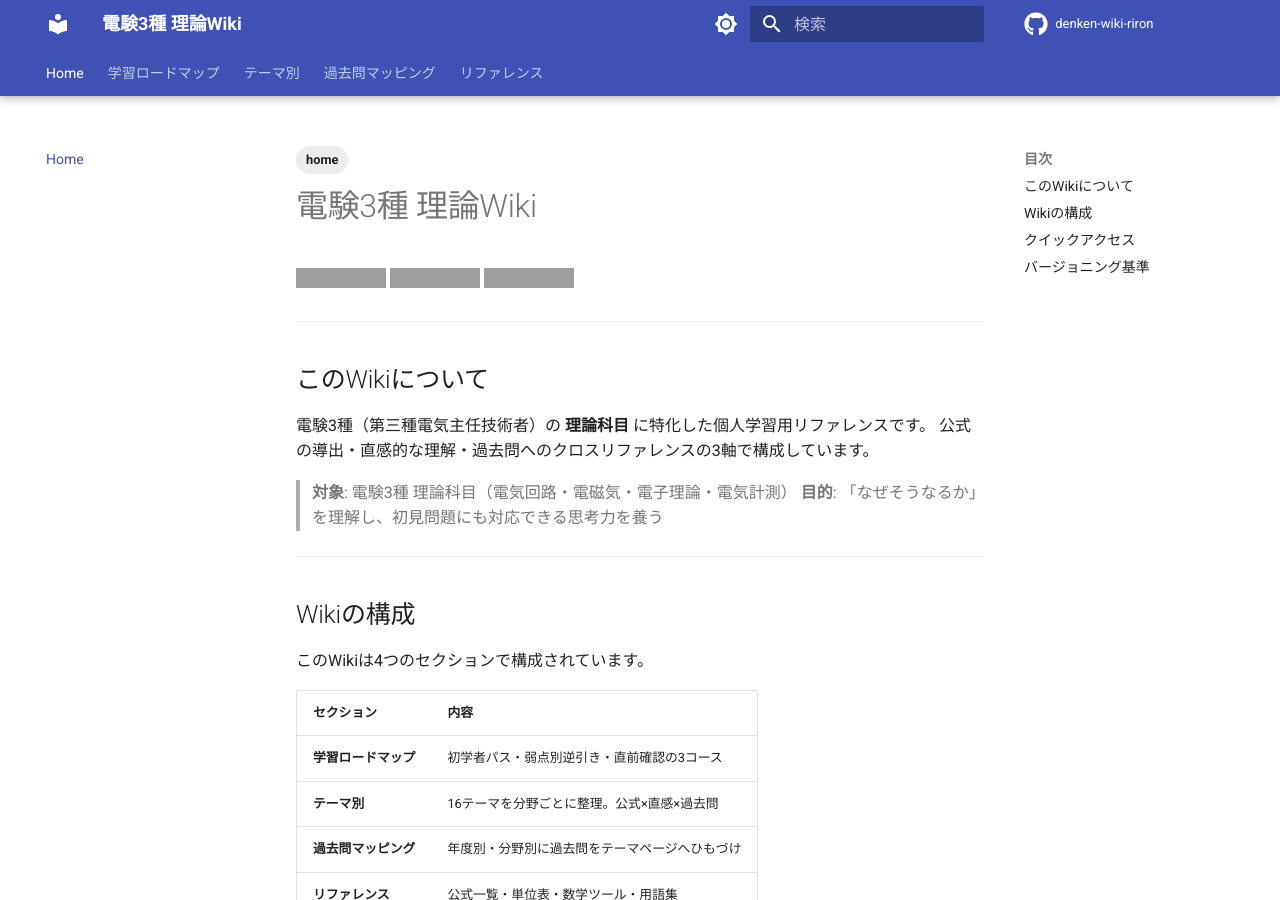
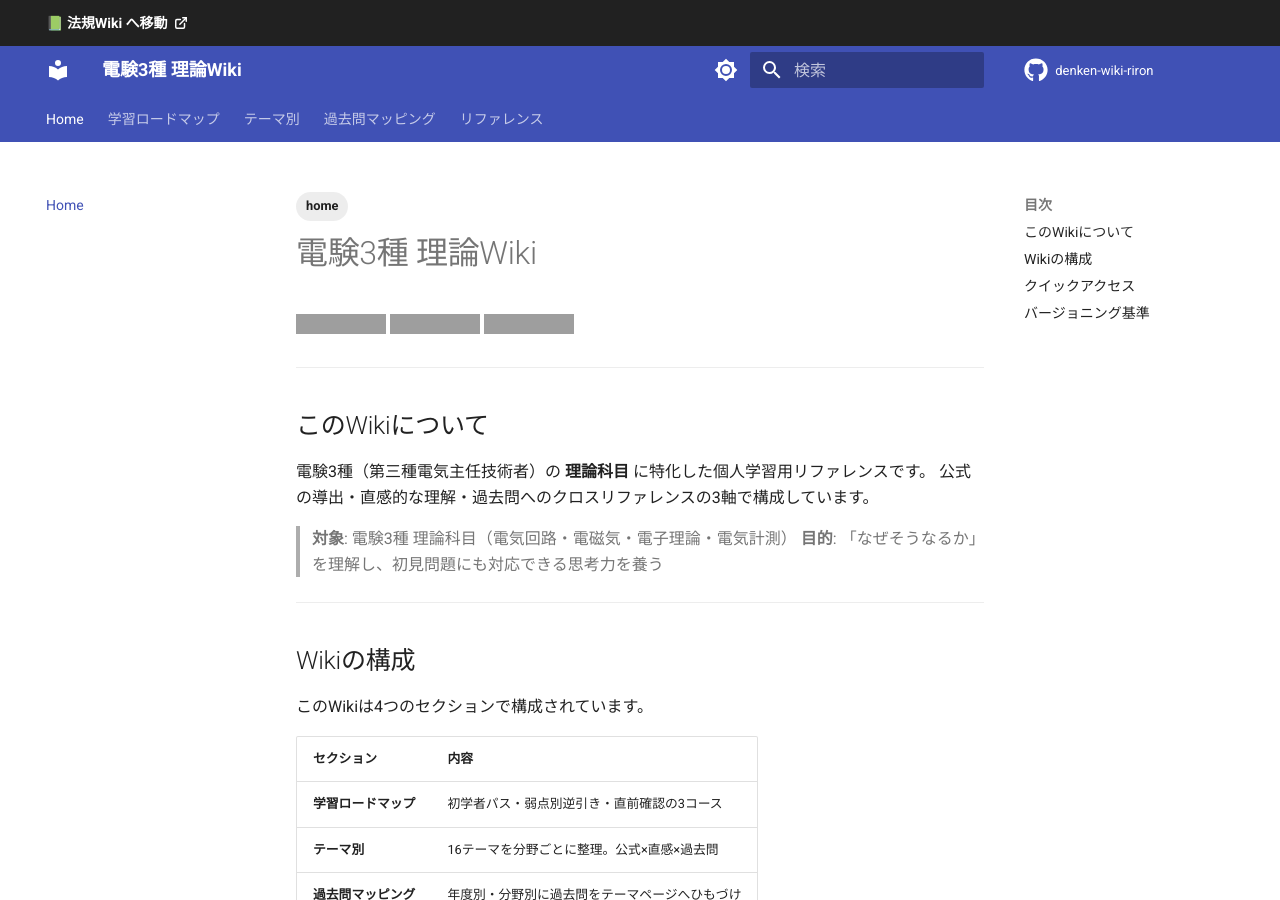
Before and after one commit to kfurufuru/denken-wiki-riron, an MkDocs documentation site: the page built from docs/index.md, in a window 1280 px wide and 900 px high. Built offline with MkDocs 1.6.1 and Material for MkDocs 9.7.7, drawn with Linux system fonts in a browser that asks for light colours; comment, search, counter and statistics services are not loaded; grey boxes are pictures that could not be loaded.

```diff
--- a/mkdocs.yml
+++ b/mkdocs.yml
@@ -8,6 +8,7 @@ copyright: "&copy; 2026 Furutachi — 個人学習用"
 
 theme:
   name: material
+  custom_dir: overrides
   language: ja
   palette:
     - scheme: default
--- /dev/null
+++ b/overrides/main.html
@@ -0,0 +1,9 @@
+{% extends "base.html" %}
+
+{% block announce %}
+  <a href="https://kfurufuru.github.io/denken-wiki/"
+     style="font-weight:600; color:#fff; text-decoration:none; display:flex; align-items:center; gap:6px;">
+    📗 法規Wiki へ移動
+    <svg xmlns="http://www.w3.org/2000/svg" width="14" height="14" viewBox="0 0 24 24" fill="none" stroke="currentColor" stroke-width="2.5" stroke-linecap="round" stroke-linejoin="round"><path d="M18 13v6a2 2 0 0 1-2 2H5a2 2 0 0 1-2-2V8a2 2 0 0 1 2-2h6"/><polyline points="15 3 21 3 21 9"/><line x1="10" y1="14" x2="21" y2="3"/></svg>
+  </a>
+{% endblock %}
```
